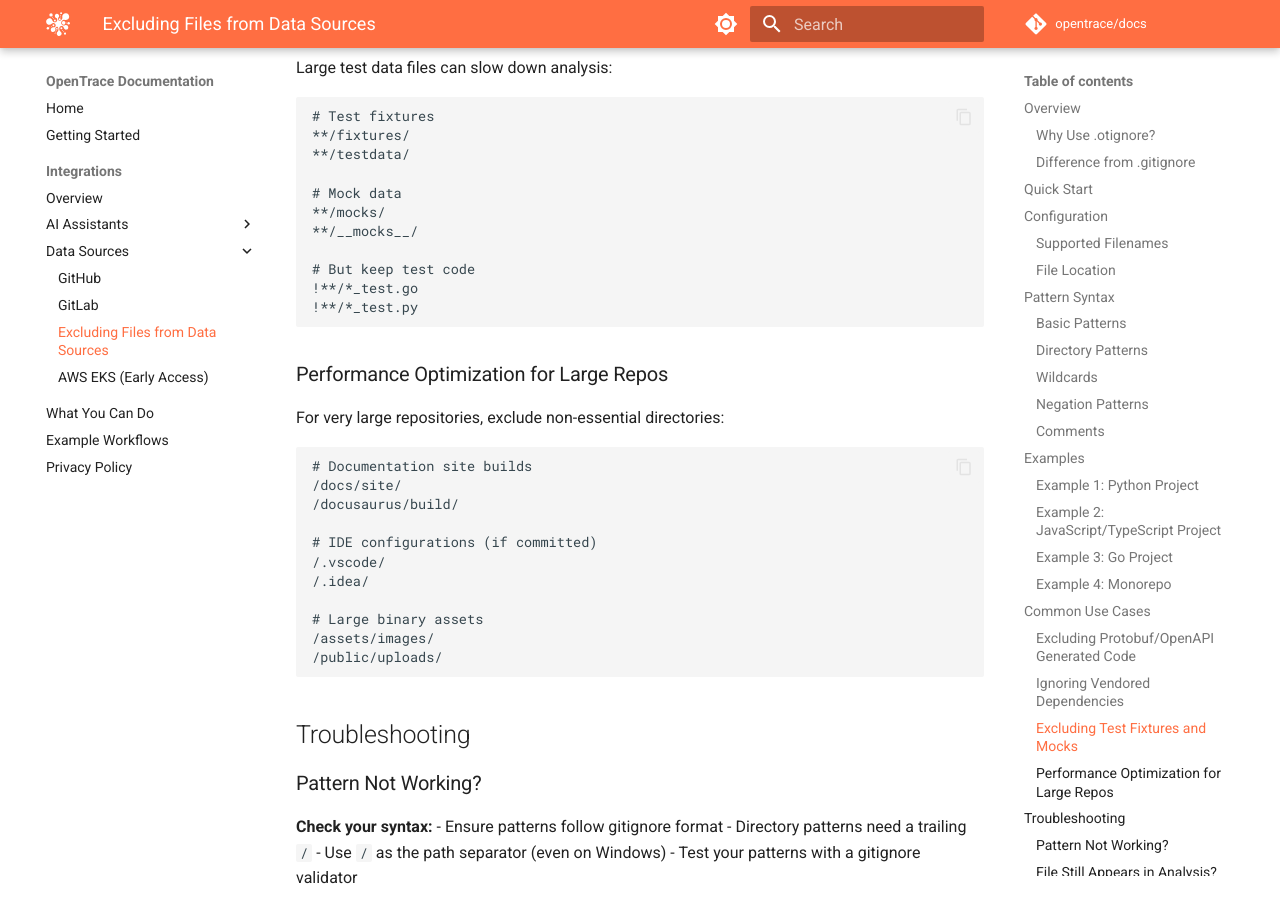
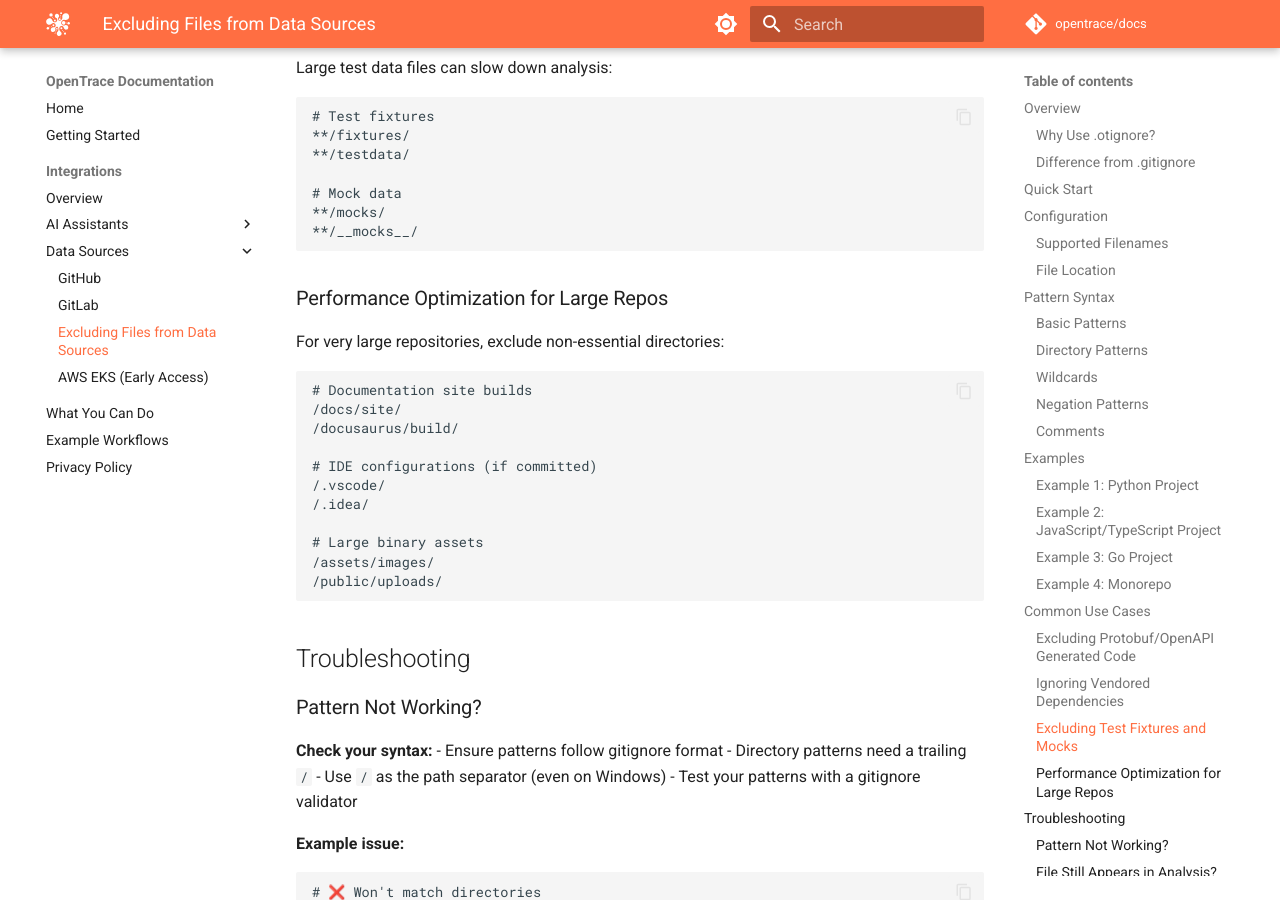
Before and after one commit to opentrace/docs, an MkDocs documentation site: the page built from docs/otignore.md, in a window 1280 px wide and 900 px high, scrolled down 5594 px. Built offline with MkDocs 1.6.1 and Material for MkDocs 9.7.7, drawn with Linux system fonts in a browser that asks for light colours; comment, search, counter and statistics services are not loaded.

Commit message:
Removed negation example using `**` as files cannot be re-included if their parent directories are already excluded

````diff
--- a/docs/otignore.md
+++ b/docs/otignore.md
@@ -243,10 +243,6 @@ Large test data files can slow down analysis:
 # Mock data
 **/mocks/
 **/__mocks__/
-
-# But keep test code
-!**/*_test.go
-!**/*_test.py
 ```
 
 ### Performance Optimization for Large Repos
````
